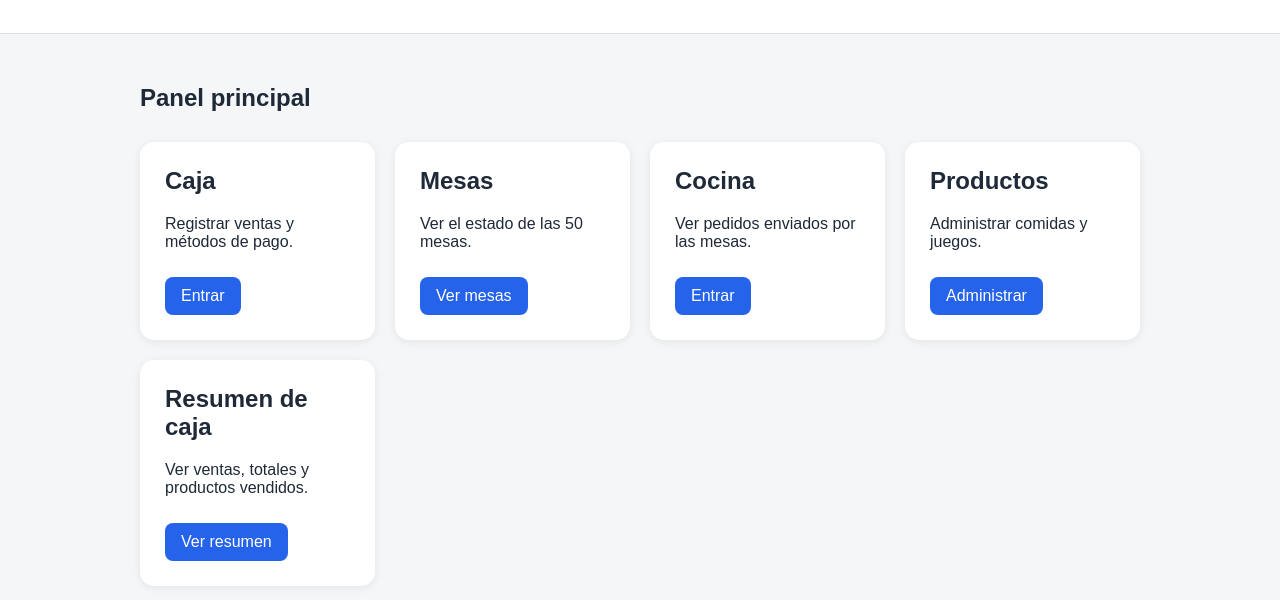
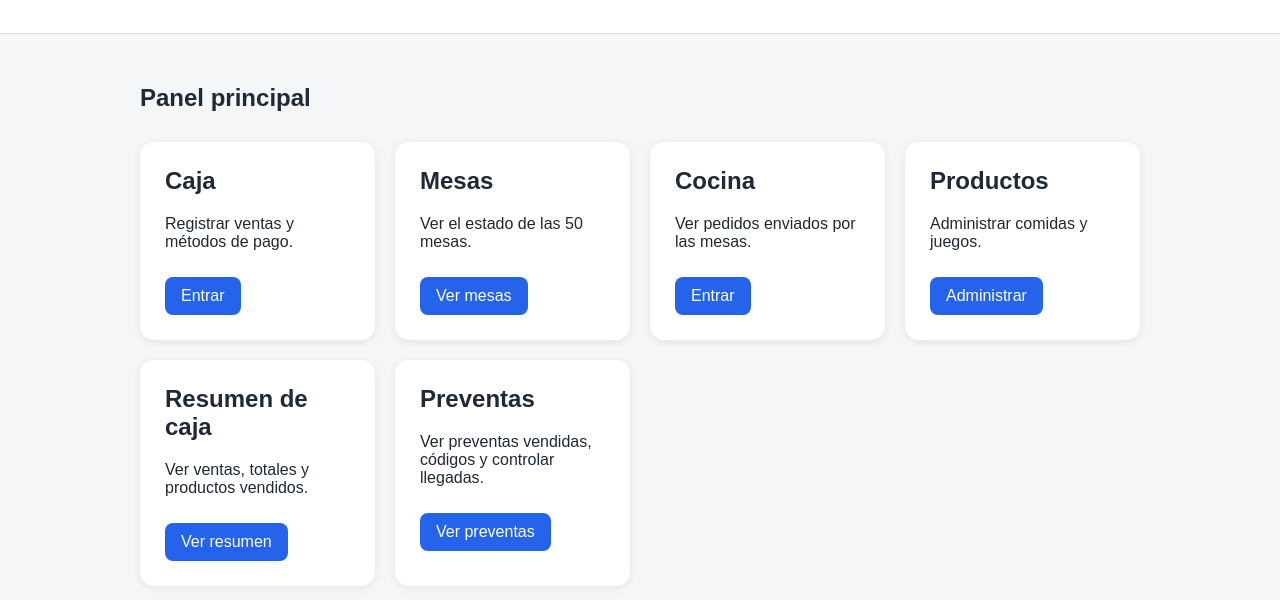
Before and after one commit to barbarapavezm/Bingo, a website: page index.html in a window 1280 px wide. Shown: the part 94-694 px from the top of the page. Drawn offline with Linux system fonts and the light colour scheme.

Commit message:
Update index.html

```diff
--- a/index.html
+++ b/index.html
@@ -101,6 +101,13 @@
       <p>Ver ventas, totales y productos vendidos.</p>
       <a href="/resumen.html">Ver resumen</a>
     </div>
+
+    <div class="card">
+      <h2>Preventas</h2>
+      <p>Ver preventas vendidas, códigos y controlar llegadas.</p>
+      <a href="/preventas.html">Ver preventas</a>
+    </div>
+
   </div>
 
 </main>
```
